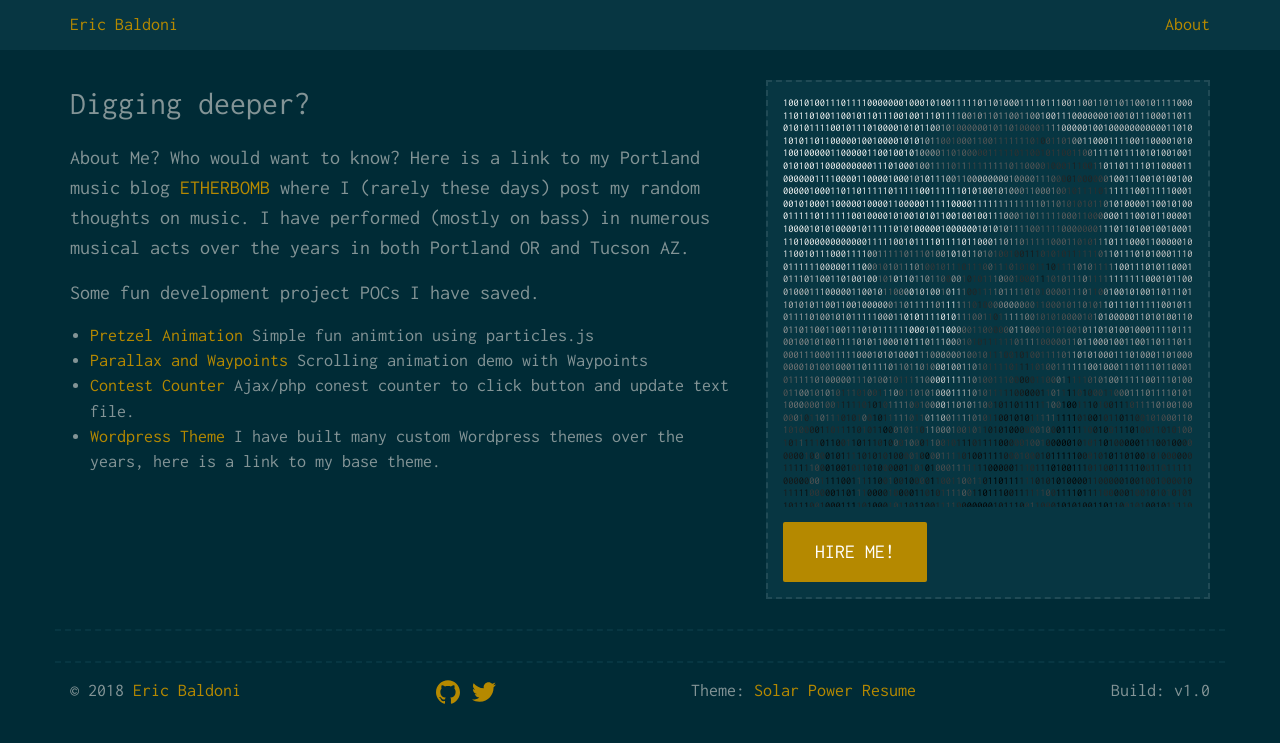
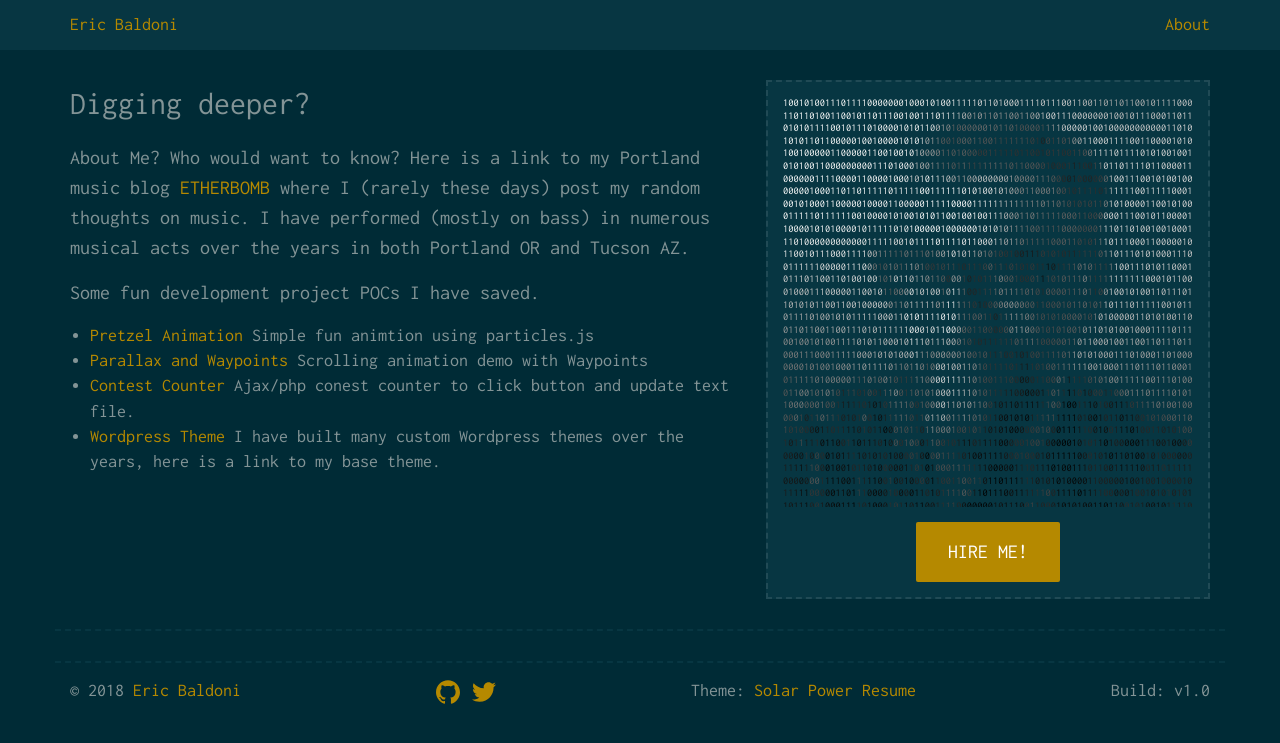
Before and after one commit to eric432/eric432.github.io, a Jekyll site: the page built from about.md, in a window 1280 px wide. Shown: the top 743 px of the page. Built offline with Jekyll 4.4.1, drawn with Linux system fonts in a browser that asks for light colours.

Commit message:
Center sidebar txt.

```diff
--- a/_layouts/page.html
+++ b/_layouts/page.html
@@ -7,7 +7,7 @@ layout: default
         <article class="layout__main">
             {{content}}
         </article>
-        <aside class="layout__side">
+        <aside class="layout__side center">
             {% include sidebar.html %}
         </aside>
     </div>
```
